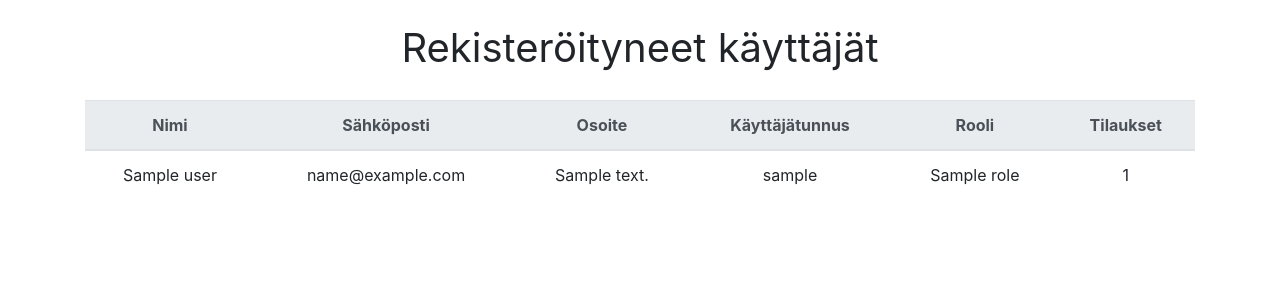
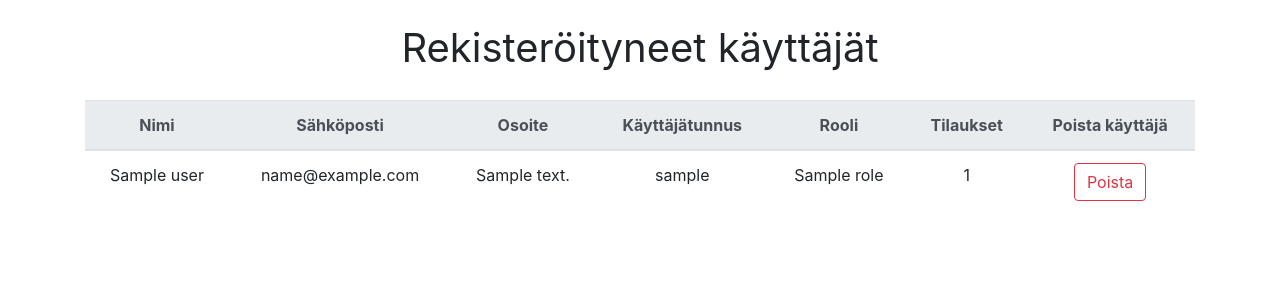
Before and after one commit to MikkoLipsanen/Kirjakauppa_Tsoha2019, a Python web app: template application/templates/auth/list.html in a window 1280 px wide. Shown: the part 56-356 px from the top of the page. Run offline with Jinja, Linux system fonts and the light colour scheme; the template is opened without the code that fills it: most values are stand-ins (such as "Sample title", 1, 10 or a date in 2020); some libraries are stand-ins or nearby versions.

Commit message:
Käyttäjän poistaminen ADMIN-valtuuksilla

```diff
--- a/application/templates/auth/list.html
+++ b/application/templates/auth/list.html
@@ -14,6 +14,7 @@
         <th>Käyttäjätunnus</th>
         <th>Rooli</th>
         <th>Tilaukset</th>
+        <th>Poista käyttäjä</th>
       </tr>
     </thead>
     {% for user in users %}
@@ -25,6 +26,11 @@
         <td>{{ user.username }}</td>
         <td>{{ user.roles[0].name }}</td>
         <td>{{ user.orders|length }}</td>
+        <td>
+          <form method="POST" action="{{ url_for('user_delete', user_id=user.id) }}">
+            <input type="submit" class="btn btn-outline-danger" value="Poista">
+          </form>
+        </td>
       </tr>
     </tbody>
     {% endfor %}
--- a/application/templates/order/total.html
+++ b/application/templates/order/total.html
@@ -21,7 +21,7 @@
         <td>{{ order.id }}</td>
         <td>{{ order.name }}</td>
         <td>{{ order.date.strftime("%d.%m.%Y") }}</td>
-        <td>{{ order.price }}</td>
+        <td>{{ order.price }} €</td>
         <td>
           <form method="POST" action="{{ url_for('order_delete', order_id=order.id) }}">
               <input type="submit" class="btn btn-outline-danger" value="Poista">
```
